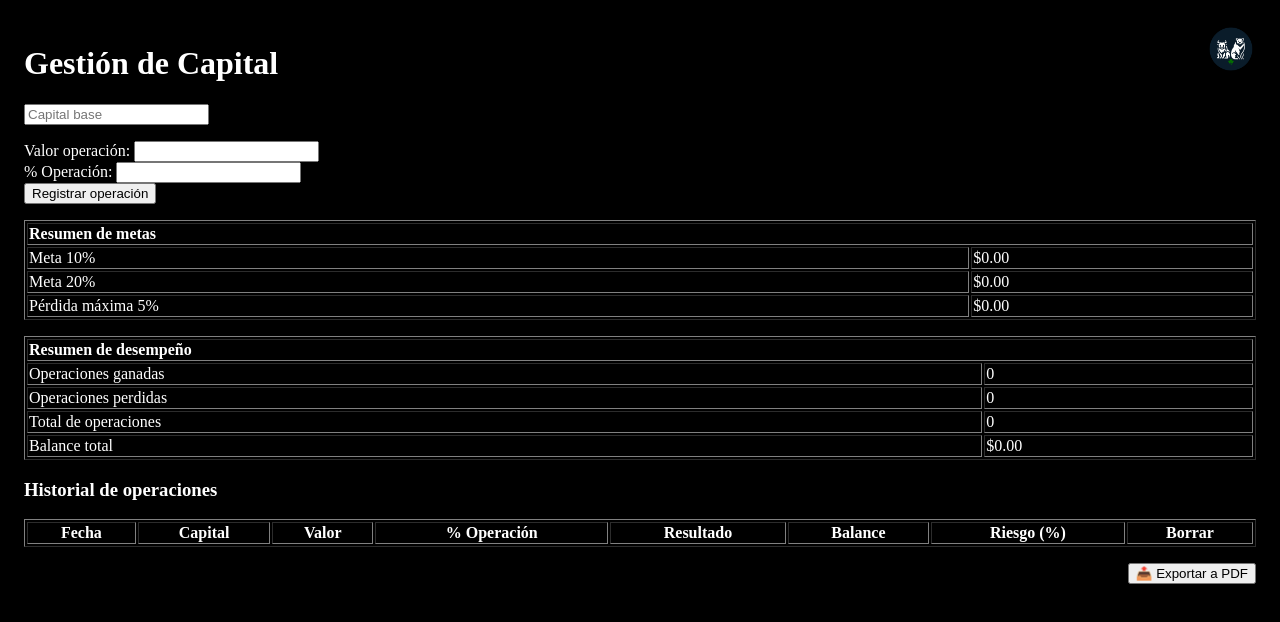
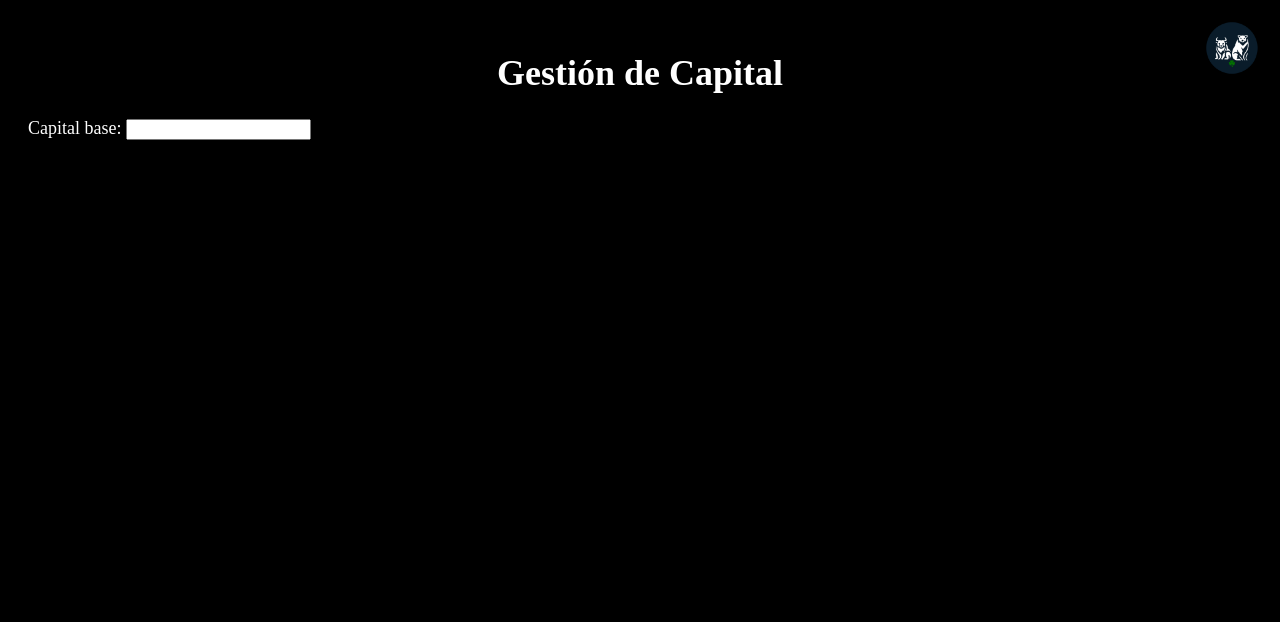
Before and after one commit to Brunito23/trading-app, a React (Vite) app: page / in a window 1280 px wide. Shown: the top 622 px of the page. Built offline with nearby package versions, Linux system fonts and the light colour scheme.

Commit message:
actulizacion de logo

```diff
--- a/src/App.jsx
+++ b/src/App.jsx
@@ -1,135 +1,175 @@
-// App.jsx
 import React, { useState, useEffect } from 'react';
 import jsPDF from 'jspdf';
-import 'jspdf-autotable';
+import autoTable from 'jspdf-autotable';
 import logo from './assets/logo.png';
 
-const App = () => {
-  const [capitalBase, setCapitalBase] = useState(() => localStorage.getItem('capitalBase') || '');
+function App() {
+  const [capitalBase, setCapitalBase] = useState(
+    localStorage.getItem('capitalBase') || ''
+  );
   const [valorOperacion, setValorOperacion] = useState('');
   const [porcentaje, setPorcentaje] = useState('');
-  const [operaciones, setOperaciones] = useState(() => JSON.parse(localStorage.getItem('operaciones')) || []);
-
-  const resumen = operaciones.reduce(
-    (acc, op) => {
-      if (op.resultado >= 0) acc.ganadas++;
-      else acc.perdidas++;
-      acc.total++;
-      acc.balance += op.resultado;
-      return acc;
-    },
-    { ganadas: 0, perdidas: 0, total: 0, balance: 0 }
+  const [operaciones, setOperaciones] = useState(
+    JSON.parse(localStorage.getItem('operaciones')) || []
   );
 
-  const calcularRiesgo = (balanceFinal) => {
-    const base = parseFloat(capitalBase);
-    return base ? (((balanceFinal - base) / base) * 100).toFixed(2) : '0.00';
+  const capitalNum = parseFloat(capitalBase);
+  const balanceFinal = operaciones.length > 0
+    ? operaciones[operaciones.length - 1].balance
+    : capitalNum;
+
+  const metas = {
+    meta10: capitalNum * 1.10,
+    meta20: capitalNum * 1.20,
+    perdidaMax: capitalNum * 0.95,
   };
 
-  const handleRegister = () => {
-    const valor = parseFloat(valorOperacion);
-    const pct = parseFloat(porcentaje);
-    const capitalInicial = operaciones.length > 0 ? operaciones[operaciones.length - 1].balance : parseFloat(capitalBase);
-    const resultado = pct < 0 ? -valor : valor * (pct / 100);
+  const riesgo = ((balanceFinal - capitalNum) / capitalNum) * 100;
+
+  useEffect(() => {
+    localStorage.setItem('capitalBase', capitalBase);
+    localStorage.setItem('operaciones', JSON.stringify(operaciones));
+  }, [capitalBase, operaciones]);
+
+  const registrarOperacion = () => {
+    if (!capitalBase || !valorOperacion || !porcentaje) return;
+
+    const capitalInicial = operaciones.length
+      ? operaciones[operaciones.length - 1].balance
+      : capitalNum;
+
+    const resultado = (parseFloat(valorOperacion) * parseFloat(porcentaje)) / 100;
     const balance = capitalInicial + resultado;
+    const riesgoActual = ((balance - capitalNum) / capitalNum) * 100;
 
     const nuevaOperacion = {
       fecha: new Date().toLocaleDateString(),
       capitalInicial: capitalInicial.toFixed(2),
-      valor: valor.toFixed(2),
-      porcentaje: pct.toFixed(2),
+      valor: parseFloat(valorOperacion).toFixed(2),
+      porcentaje,
       resultado: resultado.toFixed(2),
       balance: balance.toFixed(2),
-      riesgo: calcularRiesgo(balance)
+      riesgo: riesgoActual.toFixed(2),
     };
 
-    const nuevasOperaciones = [...operaciones, nuevaOperacion];
-    setOperaciones(nuevasOperaciones);
-    localStorage.setItem('operaciones', JSON.stringify(nuevasOperaciones));
+    setOperaciones([...operaciones, nuevaOperacion]);
+    setValorOperacion('');
+    setPorcentaje('');
   };
 
   const borrarOperacion = (index) => {
-    const nuevas = operaciones.filter((_, i) => i !== index);
+    const nuevas = [...operaciones];
+    nuevas.splice(index, 1);
     setOperaciones(nuevas);
-    localStorage.setItem('operaciones', JSON.stringify(nuevas));
   };
 
-  const borrarCapital = () => {
+  const borrarCapitalBase = () => {
     setCapitalBase('');
     localStorage.removeItem('capitalBase');
+    setOperaciones([]);
   };
 
   const exportarPDF = () => {
     const doc = new jsPDF();
-    doc.autoTable({
-      head: [['Fecha', 'Capital', 'Valor', '% Operación', 'Resultado', 'Balance', 'Riesgo (%)']],
-      body: operaciones.map(op => [op.fecha, `$${op.capitalInicial}`, `$${op.valor}`, `${op.porcentaje}%`, `$${op.resultado}`, `$${op.balance}`, `${op.riesgo}%`])
+    doc.text('Historial de Operaciones', 14, 15);
+    autoTable(doc, {
+      head: [['Día', 'Capital', 'Valor', '% Operación', 'Resultado', 'Balance', 'Riesgo (%)']],
+      body: operaciones.map(op => [
+        op.fecha,
+        `$${op.capitalInicial}`,
+        `$${op.valor}`,
+        `${op.porcentaje}%`,
+        `$${op.resultado}`,
+        `$${op.balance}`,
+        `${op.riesgo}%`,
+      ]),
     });
-    doc.save('operaciones.pdf');
+    doc.save('historial-operaciones.pdf');
   };
 
-  useEffect(() => {
-    if (capitalBase) {
-      localStorage.setItem('capitalBase', capitalBase);
-    }
-  }, [capitalBase]);
+  const ganadas = operaciones.filter(op => parseFloat(op.resultado) > 0).length;
+  const perdidas = operaciones.length - ganadas;
 
   return (
-    <div style={{ backgroundColor: '#000', color: '#fff', minHeight: '100vh', padding: '1rem' }}>
-      <div style={{ display: 'flex', justifyContent: 'space-between' }}>
+    <div style={{ backgroundColor: 'black', color: 'white', minHeight: '100vh', padding: '20px', fontSize: '18px', position: 'relative' }}>
+      <img
+        src={logo}
+        alt="Logo"
+        style={{
+          position: 'absolute',
+          top: '10px',
+          right: '10px',
+          width: '60px',
+          height: 'auto',
+          zIndex: 10
+        }}
+      />
       <h1 style={{ textAlign: 'center' }}>Gestión de Capital</h1>
-        <img src={logo} alt="Logo" style={{ height: '50px' }} />
+
+      {capitalBase && (
+        <div style={{ background: '#007bff', padding: '10px', margin: '10px 0', fontWeight: 'bold', fontSize: '20px' }}>
+          Capital base: ${capitalBase}{' '}
+          <button onClick={borrarCapitalBase} style={{ marginLeft: '10px', backgroundColor: 'transparent', color: 'white' }}>❌ Borrar capital base</button>
         </div>
-
-      {capitalBase ? (
-        <div style={{ background: '#007bff', padding: '0.5rem', fontWeight: 'bold' }}>
-          Capital base: ${capitalBase}
-          <button onClick={borrarCapital} style={{ marginLeft: '1rem', color: 'red' }}>
-            ❌ Borrar capital base
-          </button>
-        </div>
-      ) : (
-        <input type="number" placeholder="Capital base" value={capitalBase} onChange={e => setCapitalBase(e.target.value)} />
       )}
 
-      <div style={{ margin: '1rem 0' }}>
-        <label>Valor operación: </label>
+      {!capitalBase && (
+        <div>
+          <label>Capital base:{' '}
+            <input type="number" value={capitalBase} onChange={e => setCapitalBase(e.target.value)} />
+          </label>
+        </div>
+      )}
+
+      {capitalBase && (
+        <div style={{ marginBottom: '20px' }}>
+          <div>
+            <label>Valor operación:{' '}
               <input type="number" value={valorOperacion} onChange={e => setValorOperacion(e.target.value)} />
-        <br />
-        <label>% Operación: </label>
-        <input type="number" value={porcentaje} onChange={e => setPorcentaje(e.target.value)} />
-        <br />
-        <button onClick={handleRegister}>Registrar operación</button>
+            </label>
           </div>
+          <div>
+            <label>% Operación:{' '}
+              <input type="number" value={porcentaje} onChange={e => setPorcentaje(e.target.value)} min="-100" max="100" />
+            </label>
+          </div>
+          <button onClick={registrarOperacion} style={{ marginTop: '10px' }}>Registrar operación</button>
+        </div>
+      )}
 
-      <table border="1" style={{ width: '100%', textAlign: 'left', marginBottom: '1rem' }}>
-        <thead>
-          <tr><th colSpan="2">Resumen de metas</th></tr>
-        </thead>
+      {capitalBase && (
+        <>
+          <table border="1" cellPadding="10" style={{ width: '100%', marginBottom: '20px' }}>
+            <thead><tr><th colSpan="2">Resumen de metas</th></tr></thead>
             <tbody>
-          <tr><td>Meta 10%</td><td>${(capitalBase * 1.10).toFixed(2)}</td></tr>
-          <tr><td>Meta 20%</td><td>${(capitalBase * 1.20).toFixed(2)}</td></tr>
-          <tr><td>Pérdida máxima 5%</td><td>${(capitalBase * 0.95).toFixed(2)}</td></tr>
+              <tr><td>Meta 10%</td><td>${metas.meta10.toFixed(2)}</td></tr>
+              <tr><td>Meta 20%</td><td>${metas.meta20.toFixed(2)}</td></tr>
+              <tr><td>Pérdida máxima 5%</td><td>${metas.perdidaMax.toFixed(2)}</td></tr>
             </tbody>
           </table>
 
-      <table border="1" style={{ width: '100%', textAlign: 'left', marginBottom: '1rem' }}>
-        <thead>
-          <tr><th colSpan="2">Resumen de desempeño</th></tr>
-        </thead>
+          <table border="1" cellPadding="10" style={{ width: '100%', marginBottom: '20px' }}>
+            <thead><tr><th colSpan="2">Resumen de desempeño</th></tr></thead>
             <tbody>
-          <tr><td>Operaciones ganadas</td><td>{resumen.ganadas}</td></tr>
-          <tr><td>Operaciones perdidas</td><td>{resumen.perdidas}</td></tr>
-          <tr><td>Total de operaciones</td><td>{resumen.total}</td></tr>
-          <tr><td>Balance total</td><td>${resumen.balance.toFixed(2)}</td></tr>
+              <tr><td>Operaciones ganadas</td><td>{ganadas}</td></tr>
+              <tr><td>Operaciones perdidas</td><td>{perdidas}</td></tr>
+              <tr><td>Total de operaciones</td><td>{operaciones.length}</td></tr>
+              <tr><td>Balance total</td><td>${(balanceFinal - capitalNum).toFixed(2)}</td></tr>
             </tbody>
           </table>
 
           <h3>Historial de operaciones</h3>
-      <table border="1" style={{ width: '100%' }}>
+          <table border="1" cellPadding="10" style={{ width: '100%' }}>
             <thead>
               <tr>
-            <th>Fecha</th><th>Capital</th><th>Valor</th><th>% Operación</th><th>Resultado</th><th>Balance</th><th>Riesgo (%)</th><th>Borrar</th>
+                <th>Día</th>
+                <th>Capital</th>
+                <th>Valor</th>
+                <th>% Operación</th>
+                <th>Resultado</th>
+                <th>Balance</th>
+                <th>Riesgo (%)</th>
+                <th>❌</th>
               </tr>
             </thead>
             <tbody>
@@ -148,11 +188,13 @@ const App = () => {
             </tbody>
           </table>
 
-      <div style={{ textAlign: 'right', marginTop: '1rem' }}>
+          <div style={{ textAlign: 'right', marginTop: '10px' }}>
             <button onClick={exportarPDF}>📤 Exportar a PDF</button>
           </div>
+        </>
+      )}
     </div>
   );
-};
+}
 
 export default App;
```
Lines whose indentation alone changed are shown as unchanged.
